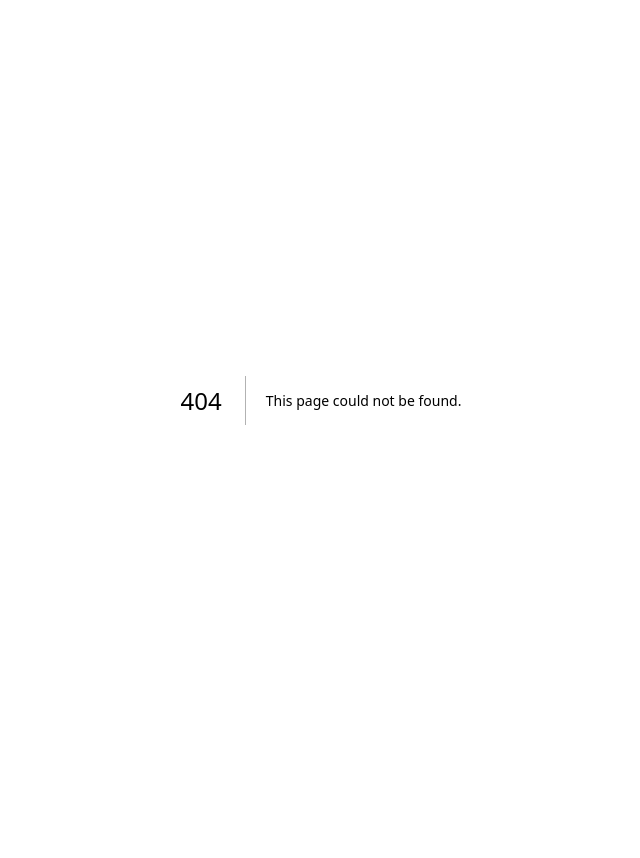
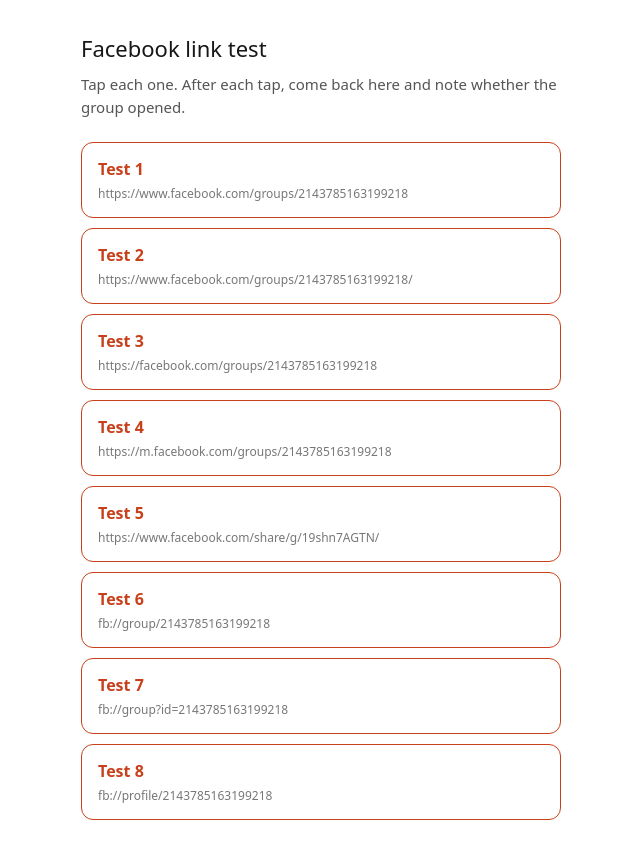
Before and after one commit to bd9356-gif/my-companion-apps, a Next.js app: page /fb-link-test in a window 1280 px wide. Before the commit this address had no page. Shown: the top 858 px of the page, without its empty margins (319-959 px from the left). Before the commit the page ends 800 px from the top, so only its background shows below. Built offline with nearby package versions, Linux system fonts and the light colour scheme.

Commit message:
Temporary Facebook link test page (/fb-link-test)
Co-Authored-By: Claude Opus 5.5 <noreply@anthropic.com>
Claude-Session: https://claude.ai/code/session_01BgUdgCqLExEbQEfR75v3JK

```diff
--- /dev/null
+++ b/app/fb-link-test/page.tsx
@@ -0,0 +1,33 @@
+// Temporary test page: which Facebook group link format opens correctly
+// inside the Facebook app's built-in browser on iPhone. Not linked anywhere; remove after testing.
+
+import type { Metadata } from 'next'
+
+export const metadata: Metadata = { title: 'Facebook link test', robots: { index: false, follow: false } }
+
+const ID = '2143785163199218'
+const LINKS: [string, string][] = [
+  ['1', `https://www.facebook.com/groups/${ID}`],
+  ['2', `https://www.facebook.com/groups/${ID}/`],
+  ['3', `https://facebook.com/groups/${ID}`],
+  ['4', `https://m.facebook.com/groups/${ID}`],
+  ['5', 'https://www.facebook.com/share/g/19shn7AGTN/'],
+  ['6', `fb://group/${ID}`],
+  ['7', `fb://group?id=${ID}`],
+  ['8', `fb://profile/${ID}`],
+]
+
+export default function Page() {
+  return (
+    <main style={{ maxWidth: 520, margin: '0 auto', padding: '32px 20px', fontFamily: 'system-ui, sans-serif' }}>
+      <h1 style={{ fontSize: 22, margin: '0 0 8px' }}>Facebook link test</h1>
+      <p style={{ fontSize: 15, color: '#555', margin: '0 0 24px' }}>Tap each one. After each tap, come back here and note whether the group opened.</p>
+      {LINKS.map(([n, url]) => (
+        <a key={n} href={url} style={{ display: 'block', padding: '14px 16px', marginBottom: 10, border: '1.5px solid #C8401A', borderRadius: 12, color: '#C8401A', textDecoration: 'none', fontWeight: 600, fontSize: 16 }}>
+          Test {n}
+          <span style={{ display: 'block', fontWeight: 400, fontSize: 12, color: '#777', marginTop: 4, wordBreak: 'break-all' }}>{url}</span>
+        </a>
+      ))}
+    </main>
+  )
+}
```
